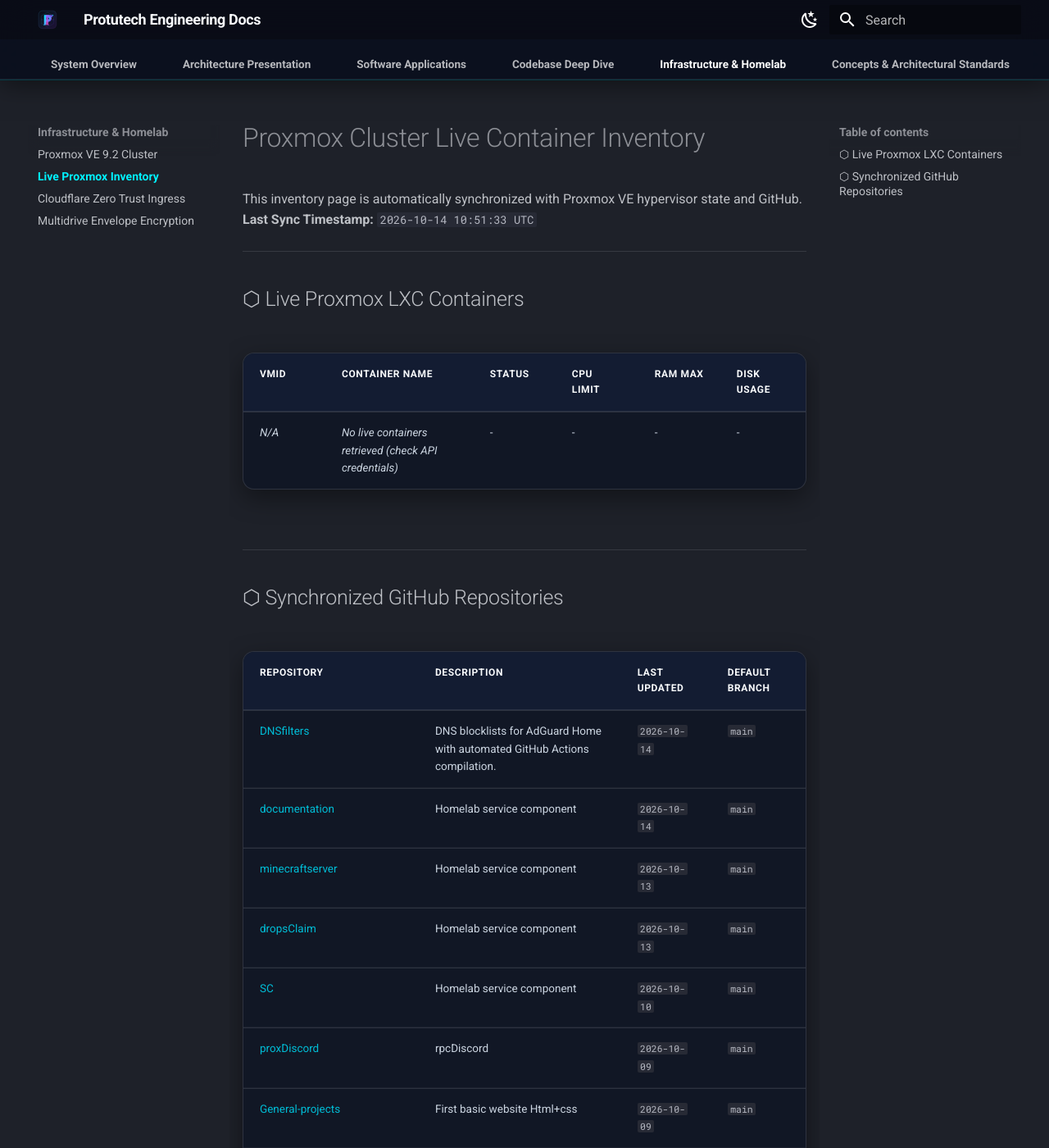
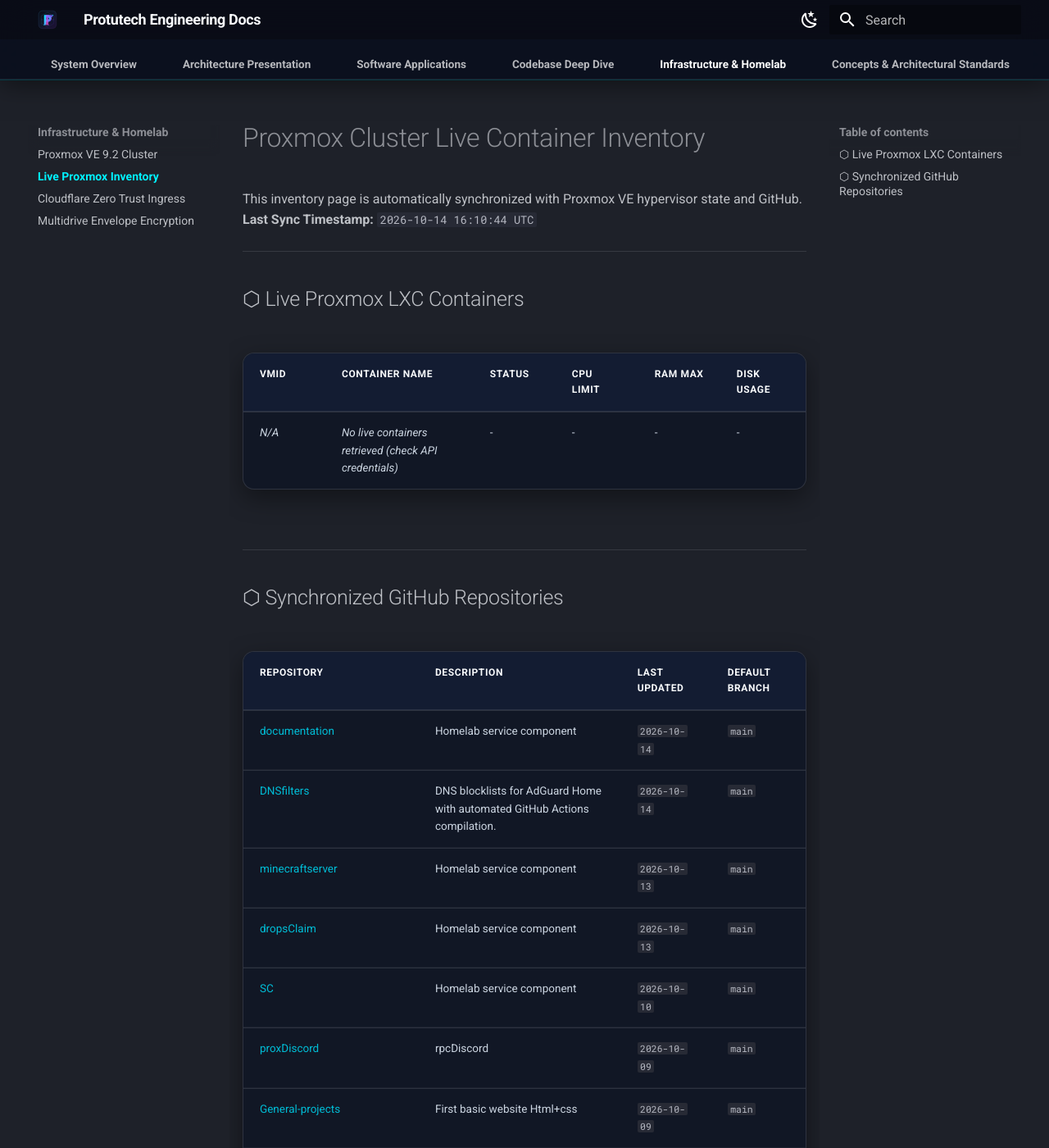
Before and after one commit to IAndrexI/documentation, an MkDocs documentation site: the page built from docs/infra/proxmox-live-inventory.md, in a window 1280 px wide and 1400 px high. Shown: the whole window at 82% size. Built offline with MkDocs 1.6.1 and Material for MkDocs 9.7.7, drawn with Linux system fonts in a browser that asks for light colours.

Commit message:
chore(auto-update): sync live Proxmox containers and GitHub repos [skip ci]

```diff
--- a/docs/infra/proxmox-live-inventory.md
+++ b/docs/infra/proxmox-live-inventory.md
@@ -1,7 +1,7 @@
 # Proxmox Cluster Live Container Inventory
 
 This inventory page is automatically synchronized with Proxmox VE hypervisor state and GitHub.
-**Last Sync Timestamp:** `2026-10-14 10:51:33 UTC`
+**Last Sync Timestamp:** `2026-10-14 16:10:44 UTC`
 
 ---
 
@@ -17,8 +17,8 @@
 
 | Repository | Description | Last Updated | Default Branch |
 | :--- | :--- | :--- | :--- |
+| [documentation](https://github.com/IAndrexI/documentation) | Homelab service component | `2026-10-14` | `main` |
 | [DNSfilters](https://github.com/IAndrexI/DNSfilters) | DNS blocklists for AdGuard Home with automated GitHub Actions compilation. | `2026-10-14` | `main` |
-| [documentation](https://github.com/IAndrexI/documentation) | Homelab service component | `2026-10-14` | `main` |
 | [minecraftserver](https://github.com/IAndrexI/minecraftserver) | Homelab service component | `2026-10-13` | `main` |
 | [dropsClaim](https://github.com/IAndrexI/dropsClaim) | Homelab service component | `2026-10-13` | `main` |
 | [SC](https://github.com/IAndrexI/SC) | Homelab service component | `2026-10-10` | `main` |
```
